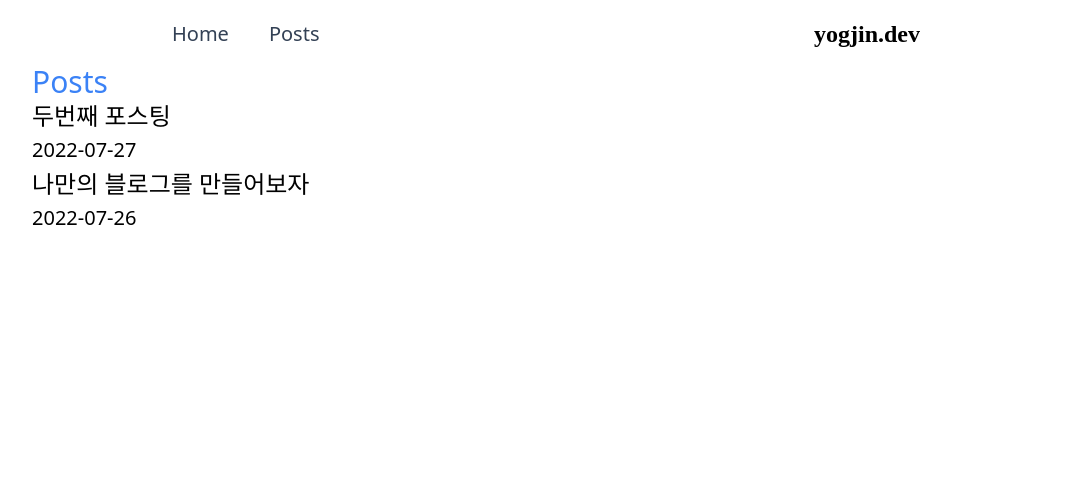
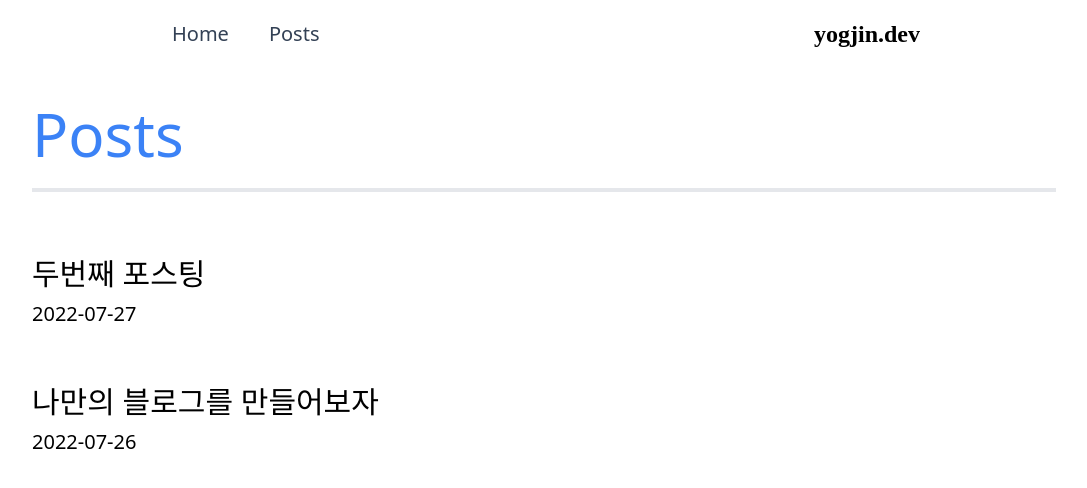
Before and after one commit to yogjin/yogjin.dev, a Next.js app: page /posts in a window 1280 px wide. Shown: the top 488 px of the page, without its empty margins (96-1183 px from the left). Built offline with nearby package versions, Linux system fonts and the light colour scheme; a web font is replaced by a local one.

Commit message:
style: overall posts page

```diff
--- a/pages/posts.tsx
+++ b/pages/posts.tsx
@@ -7,15 +7,19 @@ const Posts = ({
 }: InferGetStaticPropsType<typeof getStaticProps>) => {
   return (
     <>
-      <div className={`text-blue-500 text-3xl`}>Posts</div>
-      {postsData.map((postData) => (
-        <Link href={`/posts/${postData.postId}`} key={postData.postId}>
-          <a className={`mt-6`}>
-            <div className={`text-2xl font-medium`}>{postData.title}</div>
-            <div className={`text-xl my-1`}>{postData.date}</div>
-          </a>
-        </Link>
-      ))}
+      <div className={`text-blue-500 text-6xl my-10 pb-6 border-b-4`}>
+        Posts
+      </div>
+      <div className={'flex flex-col'}>
+        {postsData.map((postData) => (
+          <Link href={`/posts/${postData.postId}`} key={postData.postId}>
+            <a className={`my-6`}>
+              <div className={`text-3xl font-medium`}>{postData.title}</div>
+              <div className={`text-xl my-2`}>{postData.date}</div>
+            </a>
+          </Link>
+        ))}
+      </div>
     </>
   );
 };
```
